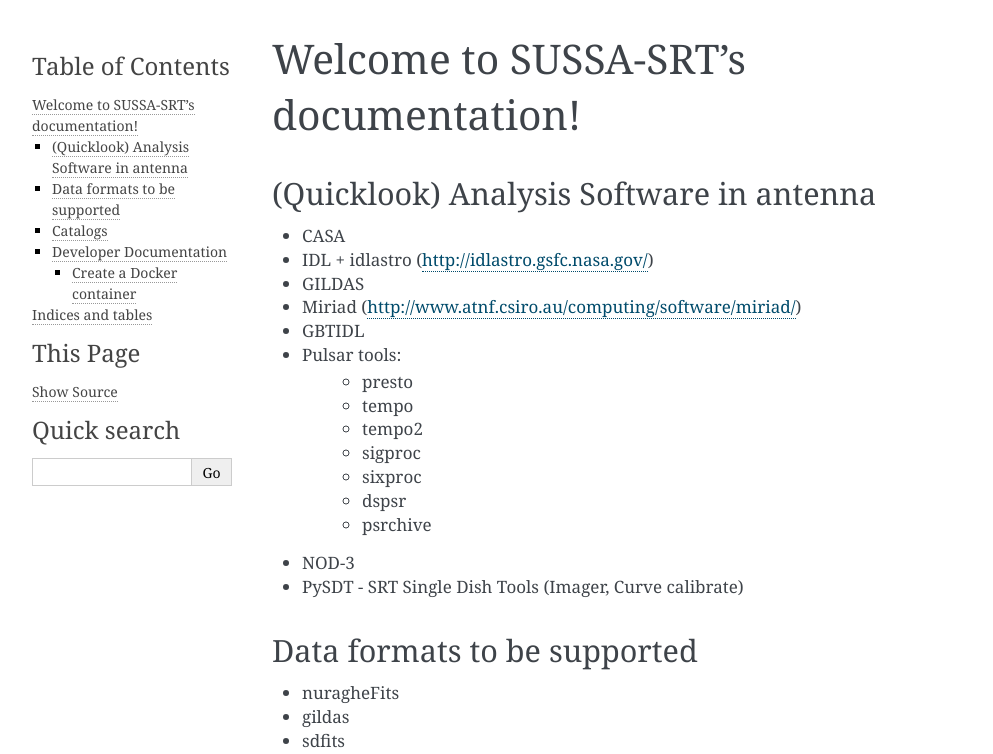
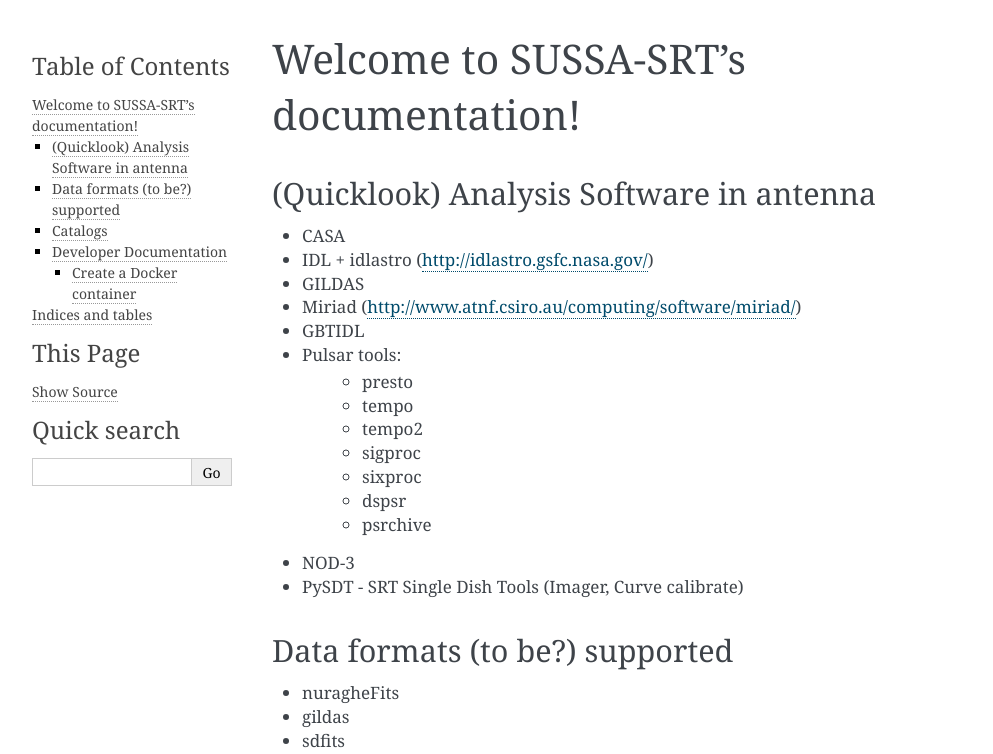
Before and after one commit to SUSSA-SRT/sussa-srt, a Sphinx documentation site: the page built from docs/source/index.rst, in a window 1280 px wide. Shown: the top 754 px of the page, without its empty margins (148-1141 px from the left). Built offline with Sphinx 7.4.7, drawn with Linux system fonts in a browser that asks for light colours.

Commit message:
Clarification

```diff
--- a/docs/source/index.rst
+++ b/docs/source/index.rst
@@ -23,8 +23,8 @@
 + NOD-3
 + PySDT - SRT Single Dish Tools (Imager, Curve calibrate)
 
-Data formats to be supported
-----------------------------
+Data formats (to be?) supported
+-------------------------------
 + nuragheFits
 + gildas
 + sdfits
```
